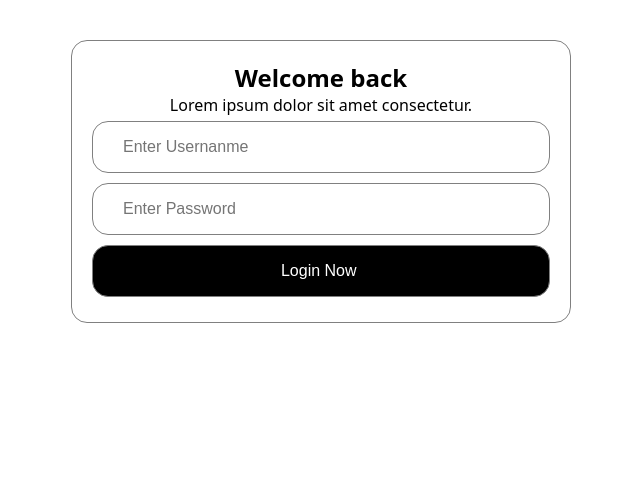
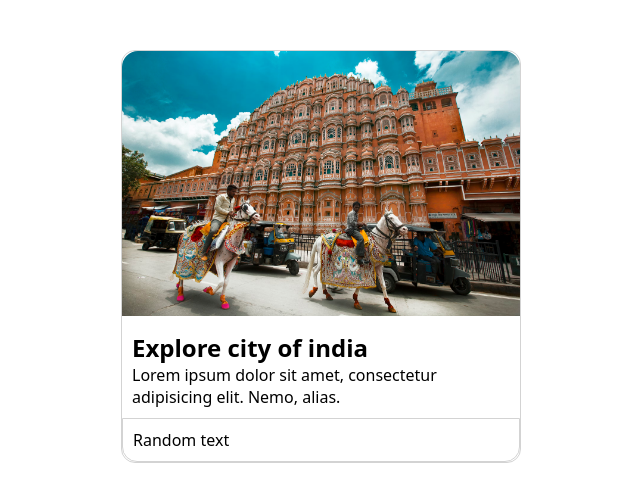
Before and after one commit to basurajp/html_css, a plain HTML site: page css/index.html in a window 1280 px wide. Shown: the whole page, without its empty margins (319-959 px from the left). Drawn offline with Linux system fonts and the light colour scheme.

Commit message:
2 DIV CSS DONE

```diff
--- a/css/index.html
+++ b/css/index.html
@@ -21,13 +21,26 @@
     <input type="button" class="btn" value="Excplore now ">
 </div> -->
 
-    <div class="login">
+    <!-- <div class="login">
         <h2> Welcome back</h2>
         <p>Lorem ipsum dolor sit amet consectetur.</p>
         <input type="text" placeholder="Enter Usernanme"><br>
         <input type="text" placeholder="Enter Password"><br>
         <input type="button" value="Login Now " class="btn">
+    </div> -->
+
+
+<div class="box">
+    <img src="india.avif" alt="img ">
+    <div class="padding">
+        <h2>Explore city of india </h2>
+        <p>Lorem ipsum dolor sit amet, consectetur adipisicing elit. Nemo, alias.</p>
     </div>
+
+    <div class="border">
+        <p>Random  text</p>
+    </div>
+</div>
 
 
 </body>
--- a/css/style.css
+++ b/css/style.css
@@ -13,7 +13,7 @@ body {
 }
 
 
-
+/*
 .box {
 
     width: 500px;
@@ -35,7 +35,7 @@ body {
     padding: 100px 40px;
     color: white;
     font-family: system-ui, -apple-system, BlinkMacSystemFont, 'Segoe UI', Roboto, Oxygen, Ubuntu, Cantarell, 'Open Sans', 'Helvetica Neue', sans-serif;
-}
+} */
 /* .btn{
     background-color: white;
     border: none;
@@ -44,7 +44,7 @@ body {
     border-radius: 120px;
 } */
 
-
+/*
 .login{
     width: 500px;
     border: 1px solid grey;
@@ -65,4 +65,36 @@ body {
 .btn{
     background: black;
     color:white;
+} */
+
+.box{
+    width: 400px;
+    margin: 50px auto;
+    border: 1px solid lightgray;
+    border-radius: 14px;
+    font-family: system-ui, -apple-system, BlinkMacSystemFont, 'Segoe UI', Roboto, Oxygen, Ubuntu, Cantarell, 'Open Sans', 'Helvetica Neue', sans-serif;
 }
+    /* width: 500px;
+    margin: 30px auto;
+    border-radius: 10px;
+    border: 2px solid grey ;
+
+} */
+
+.box img{
+    width: 100%;
+    border-top-left-radius: 16px;
+    border-top-right-radius: 16px;
+
+}
+
+.padding{
+    padding: 10px;
+}
+
+.border{
+    border: 1px solid lightgray;
+    padding: 10px;
+    border-bottom-left-radius: 15px;
+    border-bottom-right-radius: 15px;
+}
```
